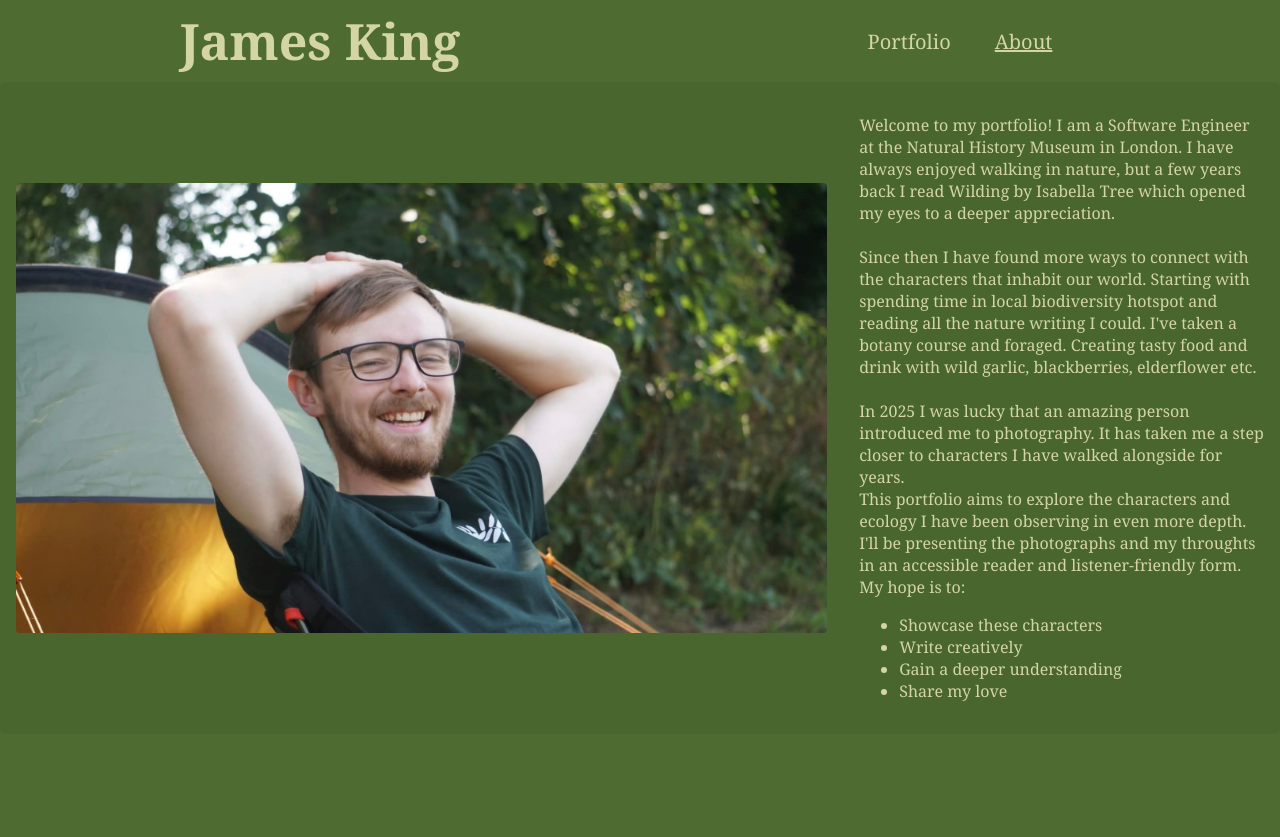
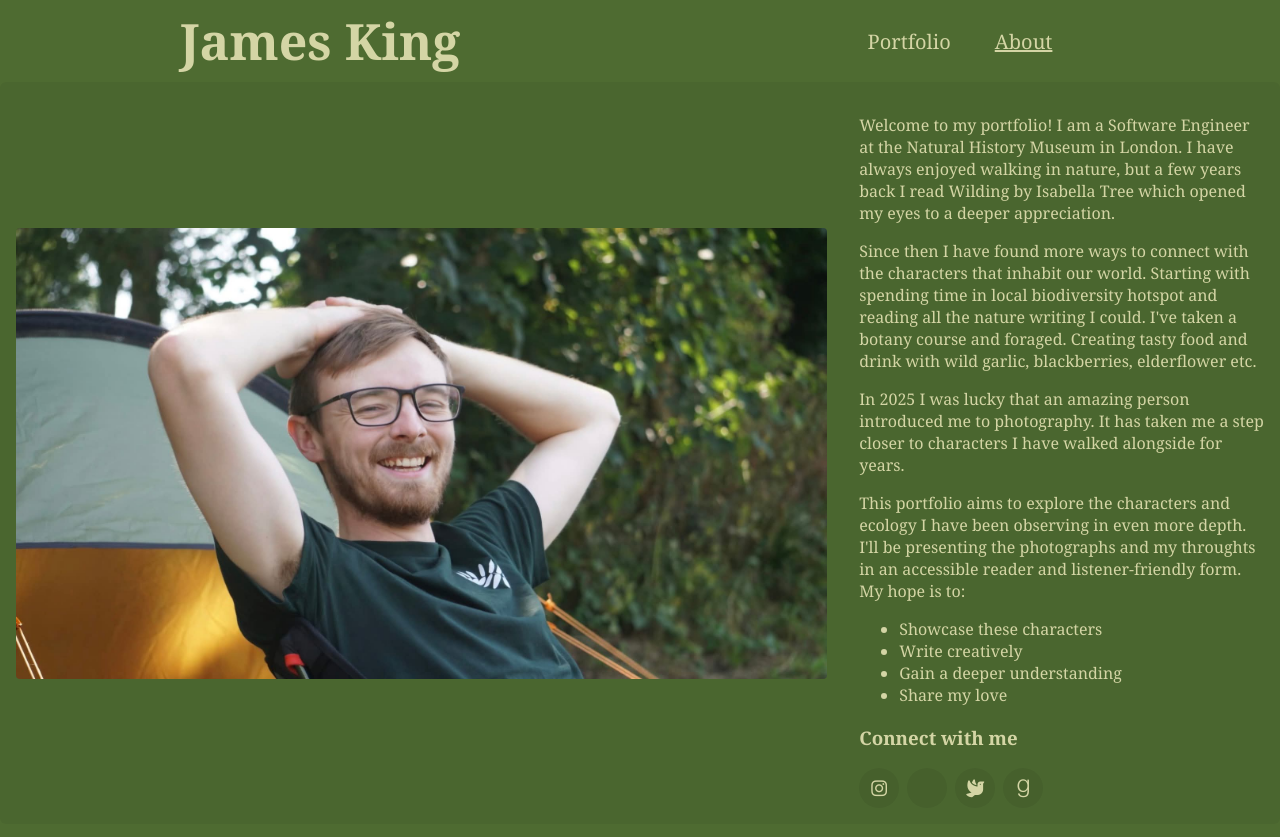
Before and after one commit to JCKing97/jcking97.github.io, a Jekyll site: the page built from about.html, in a window 1280 px wide. Shown: the top 837 px of the page. Built offline with Jekyll 4.4.1, drawn with Linux system fonts in a browser that asks for light colours; a style sheet for code colours, icons or effects is not loaded.

Commit message:
Add socials

```diff
--- a/_config.yml
+++ b/_config.yml
@@ -30,6 +30,21 @@ theme: minima
 plugins:
   - jekyll-feed
 
+minima:
+  social_links:
+    - title: Roots and Wings EJ
+      icon: instagram
+      url: "https://www.instagram.com/roots_and_wings_ej"
+    - title: Bluesky
+      icon: bluesky
+      url: "https://bsky.app/profile/james-king97.bsky.social"
+    - title: iNaturalist
+      icon: dove
+      url: "https://www.inaturalist.org/people/7716372"
+    - title: Goodreads
+      icon: goodreads-g
+      url: "https://www.goodreads.com/user/show/49647734-james-king"
+
 # Exclude from processing.
 # The following items will not be processed, by default.
 # Any item listed under the `exclude:` key here will be automatically added to
--- a/_includes/head.html
+++ b/_includes/head.html
@@ -2,7 +2,6 @@
     <meta charset="utf-8">
     <meta http-equiv="X-UA-Compatible" content="IE=edge">
     <meta name="viewport" content="width=device-width, initial-scale=1">
-    {%- seo -%}
+    <link rel="stylesheet" href="https://cdnjs.cloudflare.com/ajax/libs/font-awesome/6.4.0/css/all.min.css" integrity="sha512-p1CmQw7Yk8Qm8Y6+0a8s0b1Ykq6Qh3Y1+Z1y9Vx5jv1K6Q1Z1a1KZ1b1c1d1e1f1g1h1i1j1k1l1m1n1o1p==" crossorigin="anonymous" referrerpolicy="no-referrer" />
     <link rel="stylesheet" href="/assets/css/style.css">
-    {%- feed_meta -%}
 </head>
--- a/about.html
+++ b/about.html
@@ -12,25 +12,49 @@ permalink: /about/
         <div class="about-meta">
             <p>
                 Welcome to my portfolio! I am a Software Engineer at the Natural History Museum in London.
-                I have always enjoyed walking in nature, but a few years back I read Wilding by Isabella Tree which opened my eyes to a deeper appreciation.<br/><br/>
+                I have always enjoyed walking in nature, but a few years back I read Wilding by Isabella Tree which opened my eyes to a deeper appreciation.
+            </p>
 
+            <p>
                 Since then I have found more ways to connect with the characters that inhabit our world.
                 Starting with spending time in local biodiversity hotspot and reading all the nature writing I could.
-                I've taken a botany course and foraged. Creating tasty food and drink with wild garlic, blackberries, elderflower etc.<br/><br/>
+                I've taken a botany course and foraged. Creating tasty food and drink with wild garlic, blackberries, elderflower etc.
+            </p>
 
+            <p>
                 In 2025 I was lucky that an amazing person introduced me to photography.
-                It has taken me a step closer to characters I have walked alongside for years.<br/>
+                It has taken me a step closer to characters I have walked alongside for years.
+            </p>
 
+            <p>
                 This portfolio aims to explore the characters and ecology I have been observing in even more depth.
                 I'll be presenting the photographs and my throughts in an accessible reader and listener-friendly form.
                 My hope is to:
-                <ul>
-                    <li>Showcase these characters</li>
-                    <li>Write creatively</li>
-                    <li>Gain a deeper understanding</li>
-                    <li>Share my love</li>
+            </p>
+
+            <ul class="about-hope">
+                <li>Showcase these characters</li>
+                <li>Write creatively</li>
+                <li>Gain a deeper understanding</li>
+                <li>Share my love</li>
+            </ul>
+
+            <div class="about-social">
+                <h3>Connect with me</h3>
+                <ul class="social-links">
+                {% for link in site.minima.social_links %}
+                    <li>
+                        <a href="{{ link.url }}" target="_blank" rel="noopener" aria-label="{{ link.title }}">
+                        {% if link.icon == "dove" %}
+                            <i class="fa-solid fa-dove" aria-hidden="true"></i>
+                        {% else %}
+                            <i class="fa-brands fa-{{ link.icon }}" aria-hidden="true"></i>
+                        {% endif %}
+                        </a>
+                    </li>
+                {% endfor %}
                 </ul>
-            </p>
+            </div>
         </div>
     </div>
 </div>
--- a/assets/css/style.css
+++ b/assets/css/style.css
@@ -253,6 +253,36 @@ a:hover {
     width: 100%;
 }
 
+/* Social links (about page) */
+.about-social {
+    margin-top: 1rem;
+}
+.social-links {
+    display: flex;
+    gap: 0.5rem;
+    list-style: none;
+    padding: 0;
+    margin: 0;
+    align-items: center;
+}
+.social-links li a {
+    display: inline-flex;
+    align-items: center;
+    justify-content: center;
+    width: 40px;
+    height: 40px;
+    border-radius: 50%;
+    background: rgba(0,0,0,0.06);
+    color: #D4D5A5;
+    font-size: 1.125rem;
+}
+.social-links li a:hover {
+    background: rgba(0,0,0,0.12);
+}
+.social-links i {
+    color: #D4D5A5;
+}
+
 @media (min-width: 900px) {
     .about-container {
         flex-direction: row;
```
